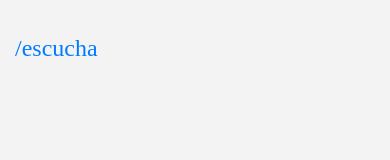
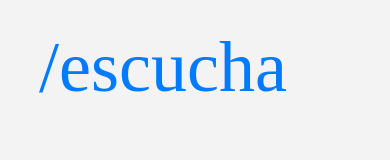
Before and after one commit to gstvolvr/escucha.xyz, a website: page index.html in a window 390 px wide. Drawn offline with nearby package versions, Linux system fonts and the light colour scheme.

Commit message:
make container fluid for mobile

```diff
--- a/index.html
+++ b/index.html
@@ -11,11 +11,11 @@
   <body>
     <script src="https://www.gstatic.com/firebasejs/6.2.3/firebase-app.js"></script>
     <script src="https://www.gstatic.com/firebasejs/6.2.3/firebase-firestore.js"></script>
-    <div class="container">
-      <div class="page">
-        <header class="masthead">
-          <h1 class="masthead-title">
-            <a href="/" title="home">/escucha</a>
+    <div class="container-fluid">
+      <div class="page mx-auto p-3 flex-column">
+        <header class="masthead mb-auto">
+          <h1 class="page-header">
+            <a href="/" title="home" style="font-size: 72px;">/escucha</a>
           </h1>
         </header>
         <div id="root">
```
